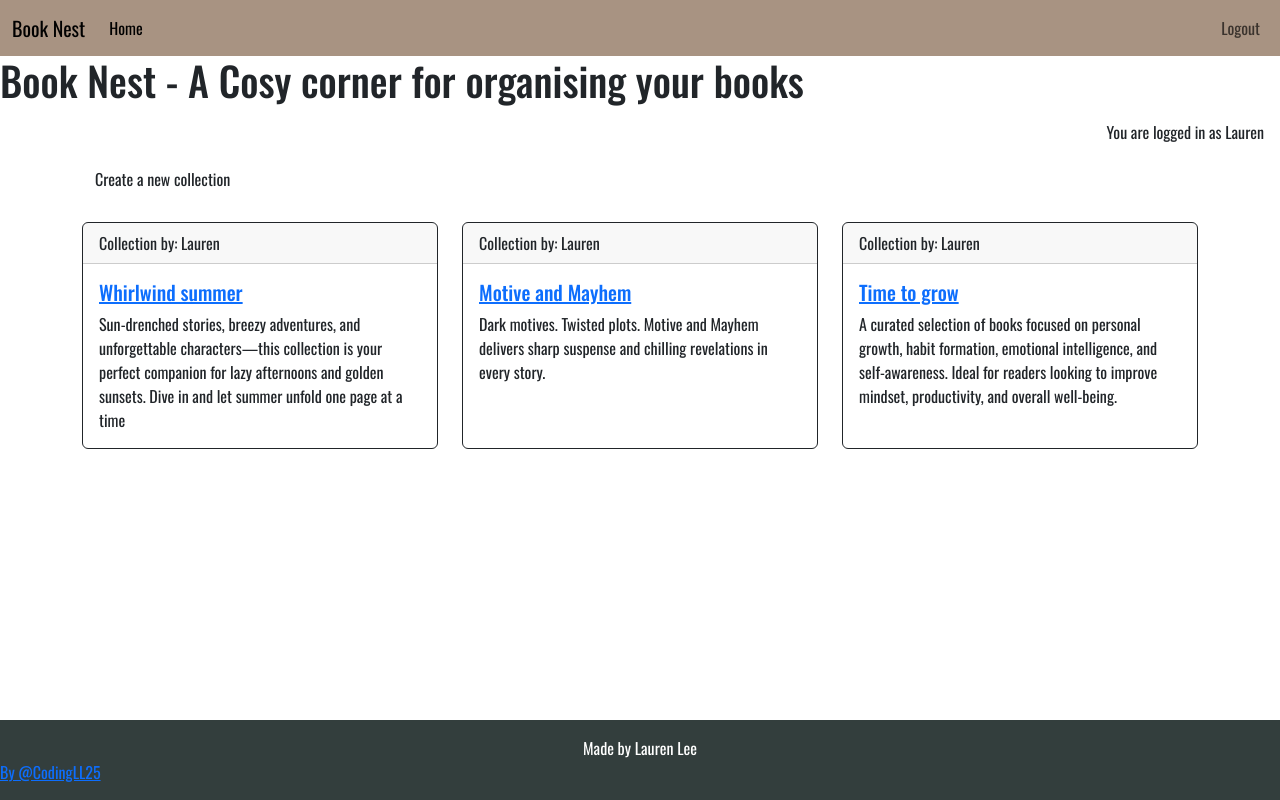
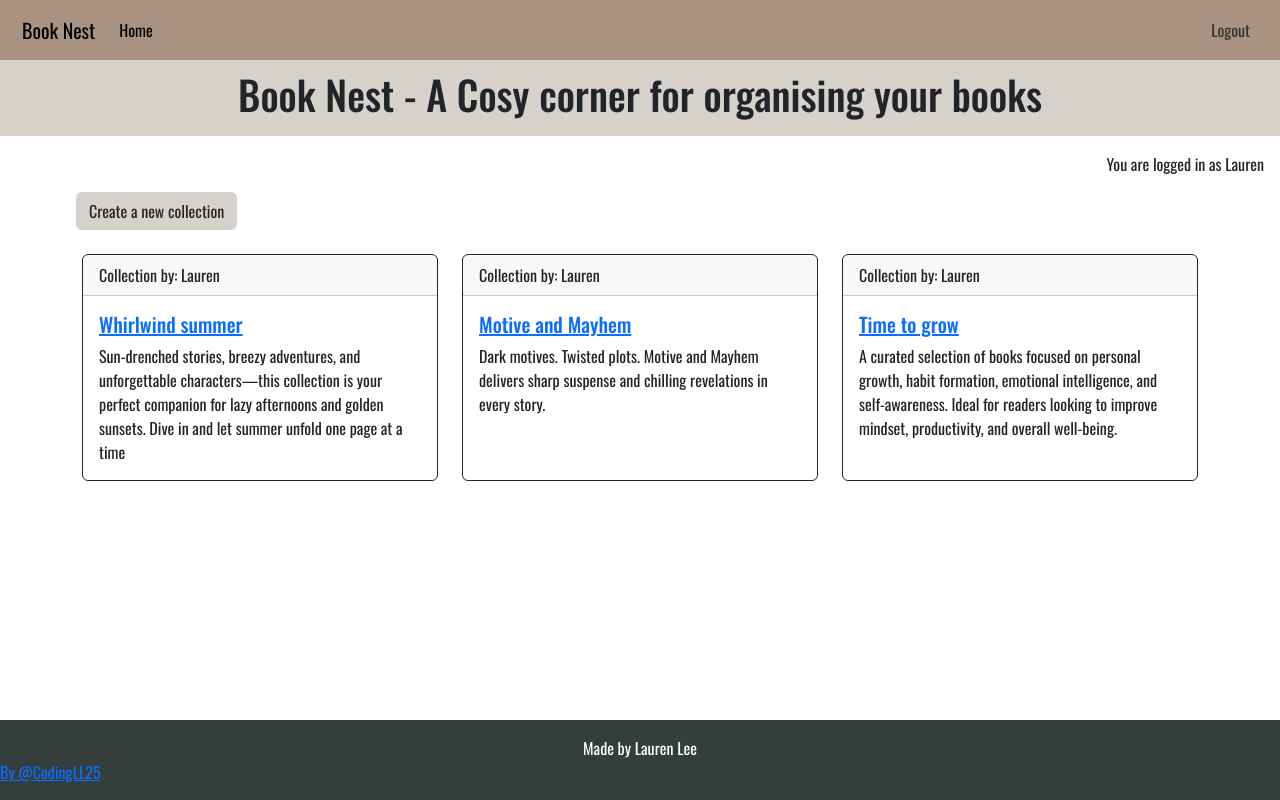
Before and after one commit to CodingLL25/book_nest, a Django app: page / in a window 1280 px wide. Run offline with Django 4.2, Linux system fonts and the light colour scheme; a user stored in the database is signed in; data comes from the database, SQL or seed files in the repository; some libraries are stand-ins or nearby versions; some web fonts are replaced.

Commit message:
Add basic styling to buttons and template

```diff
--- a/static/css/style.css
+++ b/static/css/style.css
@@ -28,30 +28,60 @@ main {
     /* Main element to take up any surplus space to push footer down */
     flex: 1 0 auto;
     max-width: 1399px;
-    margin: auto;
+    margin: 0% 5%;
     position: relative;
+    padding-bottom: 20px;
+}
+
+i {
+    padding: 5px;
 }
 
 /* Base.html style */
 .navbar {
+    display: flex;
     width: 100%;
     background-color: var(--highlight);
+    padding: 10px;
 }
 
+.navbar > .account-nav {
+    justify-content: right;
+}
+
+.heading {
+    background-color: var(--secondary-color);
+    padding: 10px;
+    text-align: center;
+}
 .footer {
     width: 100%;
     background-color: var(--primary-color);
     color: white;
 }
 
-.collection-holder {
-    max-width: 24rem;
-}
-
-.holder {
-    max-width: 18rem;
+/* index.html style */
+.collection-summary {
+    width: 100%;
+    display: flex;
 }
 
 .card-title {
     color: var(--primary-color);
 }
+
+.account-button, .action-button {
+    background-color: var(--secondary-color);
+}
+
+.account-button:hover, .action-button:hover {
+    background-color: var(--light-highlight);
+    color: white;
+}
+
+
+/* collection_detail.html style */
+.book-holder {
+    max-width: 18rem;
+    margin: 15px;
+}
```
